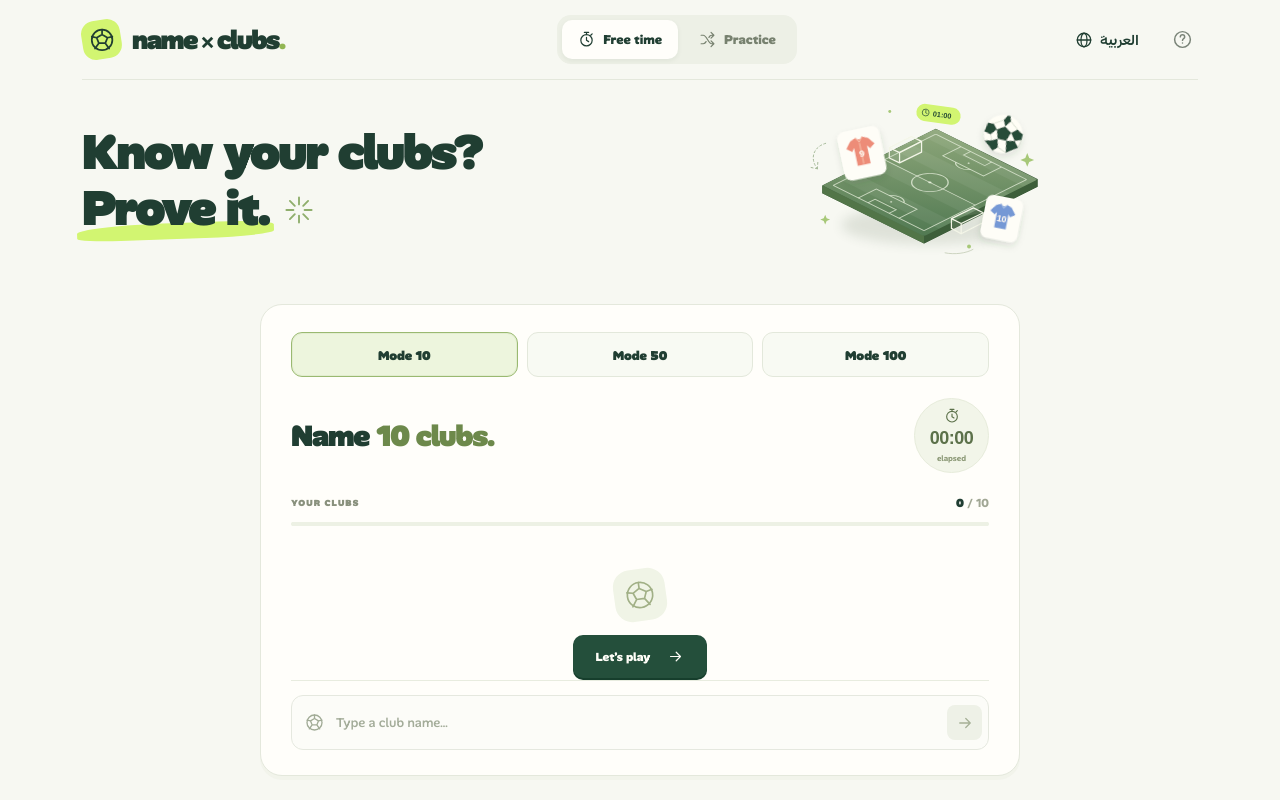
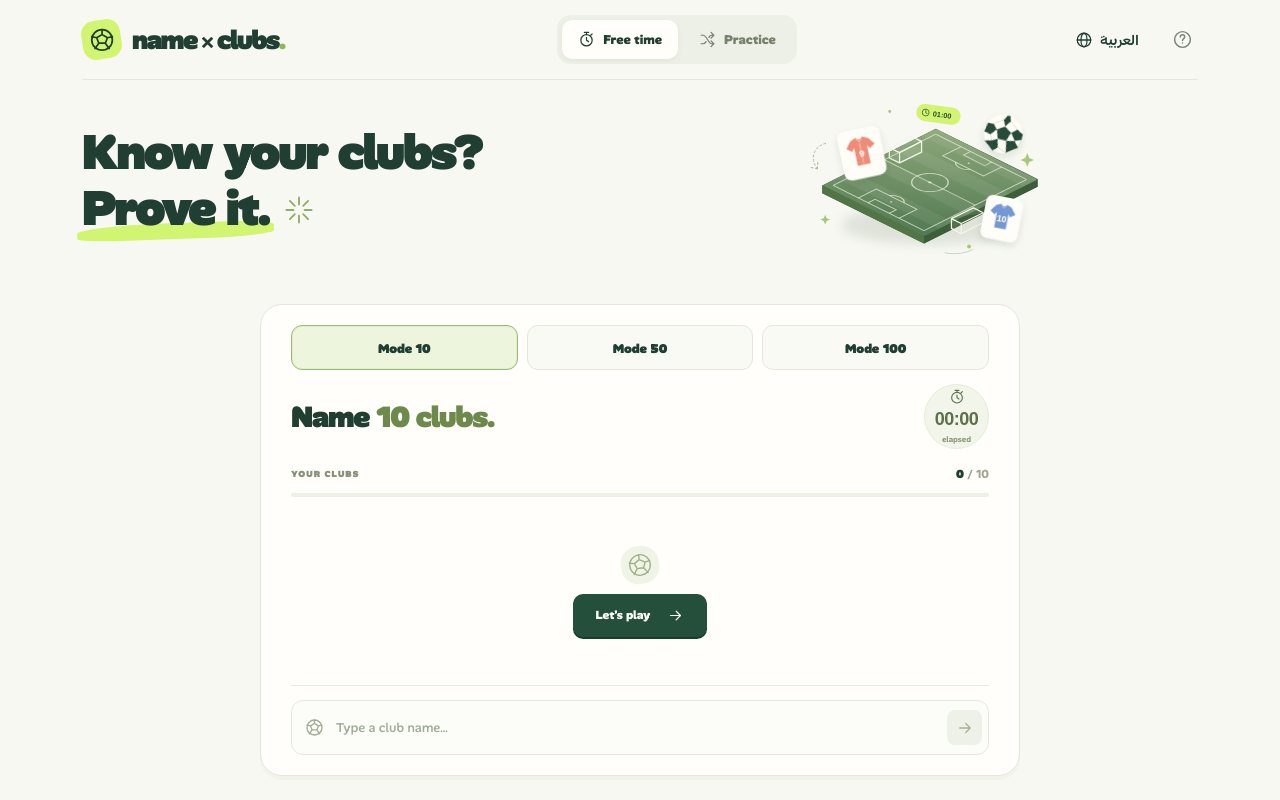
Before and after one commit to Stringsaeed/name-x-clubs, a React (Vite) app: page / in a window 1280 px wide. Built offline with nearby package versions, Linux system fonts and the light colour scheme; a web font is replaced by a local one.

Commit message:
fix: keep the start action visible on compact screens

```diff
--- a/src/app/styles.css
+++ b/src/app/styles.css
@@ -1871,3 +1871,33 @@ html[lang="ar"] .level-button strong {
     height: var(--play-height, 100dvh);
   }
 }
+@media (min-width: 761px) {
+  .game-card {
+    padding: 20px 30px;
+  }
+  .challenge-heading {
+    margin: 14px 0 12px;
+  }
+  .timer {
+    width: 65px;
+    min-width: 65px;
+    height: 65px;
+  }
+  .chat-empty {
+    min-height: 0;
+    padding: 4px;
+  }
+  .empty-ball {
+    width: 38px;
+    height: 38px;
+    margin-bottom: 10px;
+  }
+  .empty-ball .icon {
+    width: 26px;
+    height: 26px;
+  }
+}
+.chat-empty {
+  min-height: 0;
+  padding: 4px;
+}
```
Also changed, not shown: 1 other file (tests, documents, lock files or other folders).
